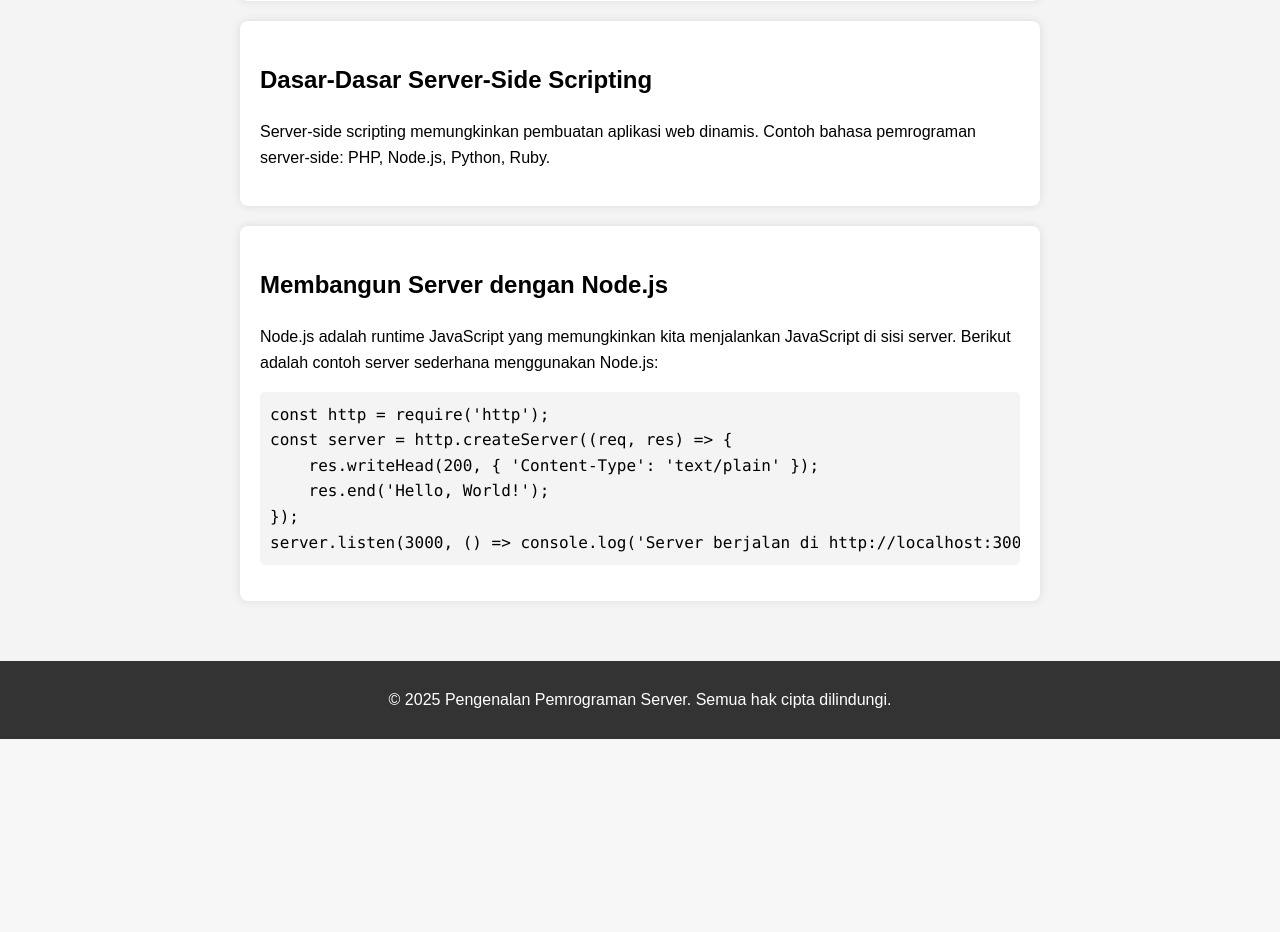
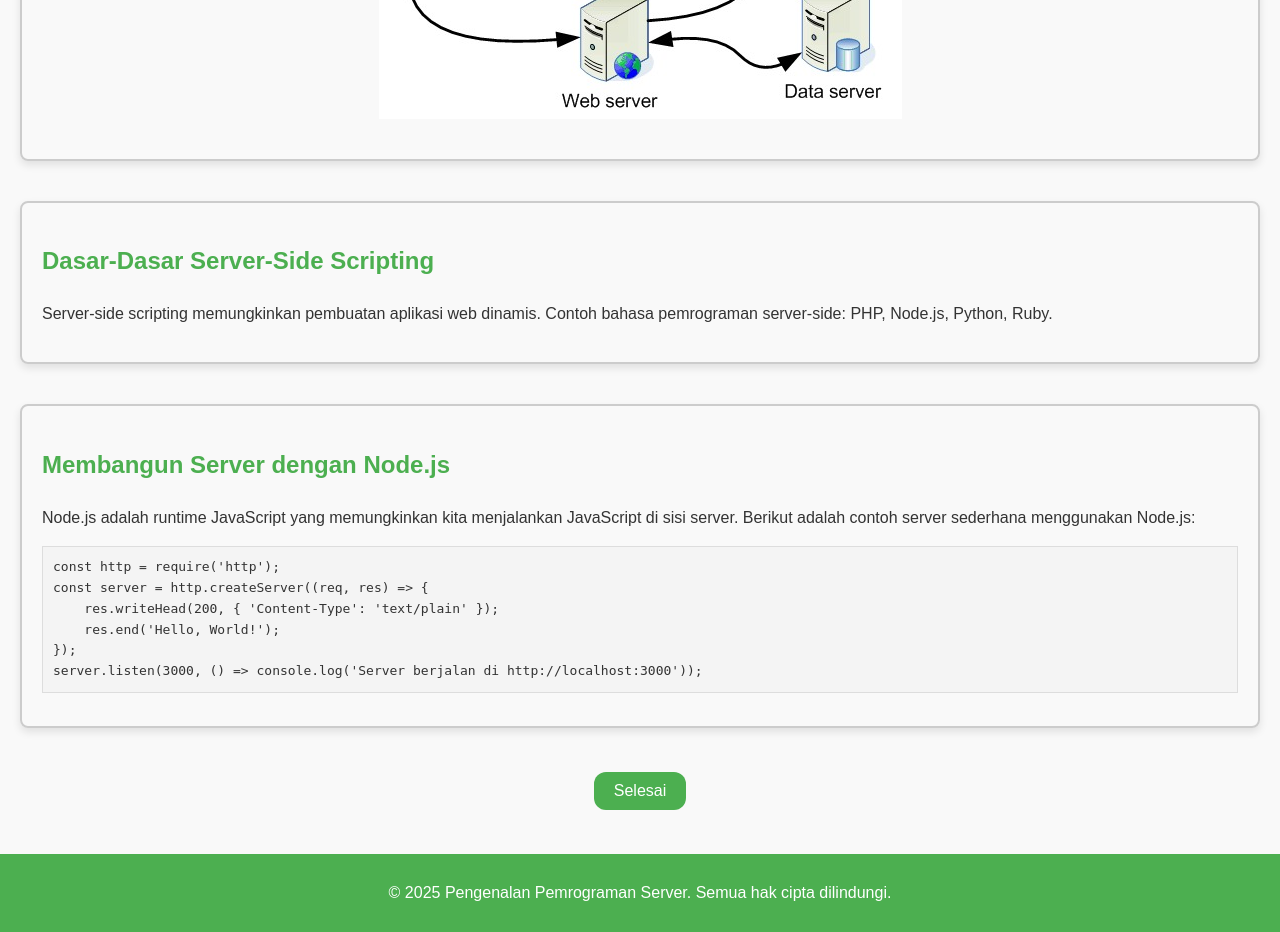
Before and after one commit to asrulhaq/PBWkelompok1, a PHP site: template assets/pages/be/pengenalan.php in a window 1280 px wide. Shown: the part 619-1551 px from the top of the page. Before the commit the page ends 1358 px from the top, so only its background shows below. Run offline with PHP 8.4, Linux system fonts and the light colour scheme; the template is opened without the code that fills it, so the values that code supplies are empty.

Commit message:
be-fe materi

```diff
--- a/assets/css/pengenalan.css
+++ b/assets/css/pengenalan.css
@@ -1,17 +1,17 @@
-/* Reset dasar */
+/* CSS untuk Pengenalan HTML & CSS */
 body {
     font-family: Arial, sans-serif;
+    line-height: 1.6;
     margin: 0;
     padding: 0;
-    background-color: #f4f4f4;
-    line-height: 1.6;
+    background-color: #f9f9f9;
+    color: #333;
 }
 
-/* Header dan navigasi */
 header {
-    background: #333;
-    color: #fff;
-    padding: 10px 0;
+    background-color: #4CAF50;
+    color: white;
+    padding: 10px 20px;
     text-align: center;
 }
 
@@ -22,55 +22,104 @@ header h1 {
 nav ul {
     list-style: none;
     padding: 0;
-    margin: 0;
-    text-align: center;
+    display: flex;
+    justify-content: center;
+    gap: 20px;
 }
 
 nav ul li {
     display: inline;
-    margin-right: 15px;
 }
 
 nav ul li a {
-    color: #fff;
+    color: white;
     text-decoration: none;
     font-weight: bold;
 }
 
-/* Konten utama */
+nav ul li a:hover {
+    text-decoration: underline;
+}
+
 main {
     padding: 20px;
-    max-width: 800px;
-    margin: auto;
 }
 
 section {
-    background: #fff;
-    padding: 20px;
-    margin-bottom: 20px;
-    border-radius: 8px;
-    box-shadow: 0 0 10px rgba(0, 0, 0, 0.1);
+    margin-bottom: 40px;
+    padding: 20px; /* Tambahkan padding untuk ruang di dalam border */
+    border: 2px solid #ccc; /* Tambahkan border untuk setiap section */
+    border-radius: 8px; /* Membulatkan sudut border */
+    box-shadow: 0 4px 8px rgba(0, 0, 0, 0.1); /* Tambahkan bayangan */
+}
+
+section h2 {
+    color: #4CAF50;
+}
+
+section ul {
+    padding-left: 20px;
+}
+
+section ul li {
+    margin-bottom: 10px;
 }
 
 img {
     max-width: 100%;
-    border-radius: 8px;
-    margin-top: 10px;
+    height: auto;
+    display: block;
+    margin: 20px auto;
 }
 
 pre {
-    background: #f4f4f4;
+    background-color: #f4f4f4;
     padding: 10px;
-    border-radius: 5px;
+    border: 1px solid #ddd;
     overflow-x: auto;
-    font-family: Consolas, monospace;
 }
 
-/* Footer */
 footer {
-    background: #333;
-    color: #fff;
+    background-color: #4CAF50;
+    color: white;
     text-align: center;
     padding: 10px 0;
     margin-top: 20px;
 }
+
+section#html img {
+    width: 100%;
+    max-width: 600px;
+    height: auto;
+    display: block;
+    margin: 20px auto;
+    border: 2px solid #ccc;
+    border-radius: 8px;
+    box-shadow: 0 4px 8px rgba(0, 0, 0, 0.1);
+}
+
+/* CSS untuk Tombol Selesai */
+.button-container {
+    text-align: center;
+    margin-top: 40px;
+}
+
+button {
+    background-color: #4CAF50; /* Warna latar belakang tombol */
+    color: white; /* Warna teks tombol */
+    border: none; /* Menghilangkan border */
+    padding: 10px 20px; /* Padding tombol */
+    text-align: center; /* Penataan teks */
+    text-decoration: none; /* Menghilangkan dekorasi teks */
+    display: inline-block; /* Membuat tombol inline */
+    font-size: 16px; /* Ukuran font */
+    margin: 4px 2px; /* Margin tombol */
+    cursor: pointer; /* Mengubah kursor saat hover */
+    border-radius: 12px; /* Membulatkan sudut tombol */
+    transition: background-color 0.3s, transform 0.3s; /* Animasi transisi */
+}
+
+button:hover {
+    background-color: #45a049; /* Warna latar belakang saat hover */
+    transform: scale(1.05); /* Membesarkan tombol saat hover */
+}
--- a/assets/pages/be/pengenalan.php
+++ b/assets/pages/be/pengenalan.php
@@ -3,24 +3,28 @@
 $tutorials = [
     [
         'judul' => 'Bagaimana Server Bekerja',
-        'konten' => 'Server adalah komputer atau sistem yang menyediakan layanan untuk klien. Ketika klien mengirim permintaan (request), server akan memprosesnya dan memberikan tanggapan (response).',
-        'gambar' => 'assets/img/server_diagram.jpg',
+        'konten' => '<p>Server adalah komputer atau sistem yang menyediakan layanan untuk klien. Ketika klien mengirim permintaan (request), server akan memprosesnya dan memberikan tanggapan (response). Berikut adalah cara kerja server secara umum:</p>
+<ol>
+    <li>Menerima Permintaan</li>
+    <li>Memproses Permintaan</li>
+    <li>Mengirimkan Tanggapan</li>
+    <li>Menjaga Koneksi</li>
+</ol>',
+        'gambar' => '../../img/server.jpg',
     ],
     [
         'judul' => 'Dasar-Dasar Server-Side Scripting',
-        'konten' => 'Server-side scripting memungkinkan pembuatan aplikasi web dinamis. Contoh bahasa pemrograman server-side: PHP, Node.js, Python, Ruby.',
-        'gambar' => null,
+        'konten' => '<p>Server-side scripting memungkinkan pembuatan aplikasi web dinamis. Contoh bahasa pemrograman server-side: PHP, Node.js, Python, Ruby.</p>',
     ],
     [
         'judul' => 'Membangun Server dengan Node.js',
-        'konten' => 'Node.js adalah runtime JavaScript yang memungkinkan kita menjalankan JavaScript di sisi server. Berikut adalah contoh server sederhana menggunakan Node.js:',
+        'konten' => '<p>Node.js adalah runtime JavaScript yang memungkinkan kita menjalankan JavaScript di sisi server. Berikut adalah contoh server sederhana menggunakan Node.js:</p>',
         'kode' => 'const http = require(\'http\');
 const server = http.createServer((req, res) => {
     res.writeHead(200, { \'Content-Type\': \'text/plain\' });
     res.end(\'Hello, World!\');
 });
 server.listen(3000, () => console.log(\'Server berjalan di http://localhost:3000\'));',
-        'gambar' => null,
     ],
 ];
 ?>
@@ -50,15 +54,20 @@ server.listen(3000, () => console.log(\'Server berjalan di http://localhost:3000
         <?php foreach ($tutorials as $tutorial): ?>
             <section>
                 <h2><?php echo $tutorial['judul']; ?></h2>
-                <p><?php echo $tutorial['konten']; ?></p>
+                <div><?php echo $tutorial['konten']; ?></div>
                 <?php if (!empty($tutorial['gambar'])): ?>
-                    <img src="<?php echo $tutorial['gambar']; ?>" alt="Gambar terkait <?php echo $tutorial['judul']; ?>">
+                    <img src="<?php echo $tutorial['gambar']; ?>" alt="<?php echo $tutorial['judul']; ?>">
                 <?php endif; ?>
                 <?php if (!empty($tutorial['kode'])): ?>
                     <pre><?php echo htmlspecialchars($tutorial['kode']); ?></pre>
                 <?php endif; ?>
             </section>
         <?php endforeach; ?>
+
+        <!-- Tombol Selesai -->
+        <div class="button-container">
+            <button onclick="alert('Terima kasih telah membaca materi!')">Selesai</button>
+        </div>
     </main>
 
     <footer>
--- a/assets/pages/fe/html-css.php
+++ b/assets/pages/fe/html-css.php
@@ -56,6 +56,11 @@
             </pre>
             <p>Dengan menambahkan CSS di dalam tag <code>&lt;style&gt;</code>, kamu dapat merubah tampilan HTML yang ada di halaman tersebut.</p>
         </section>
+
+        <!-- Tombol Selesai -->
+        <div style="text-align: center; margin-top: 40px;">
+            <button onclick="alert('Terima kasih telah membaca materi!')">Selesai</button>
+        </div>
     </main>
 
     <footer>
```
Also changed, not shown: assets/css/html-css.css (+25 -0 lines), assets/img/server.jpg (added).
